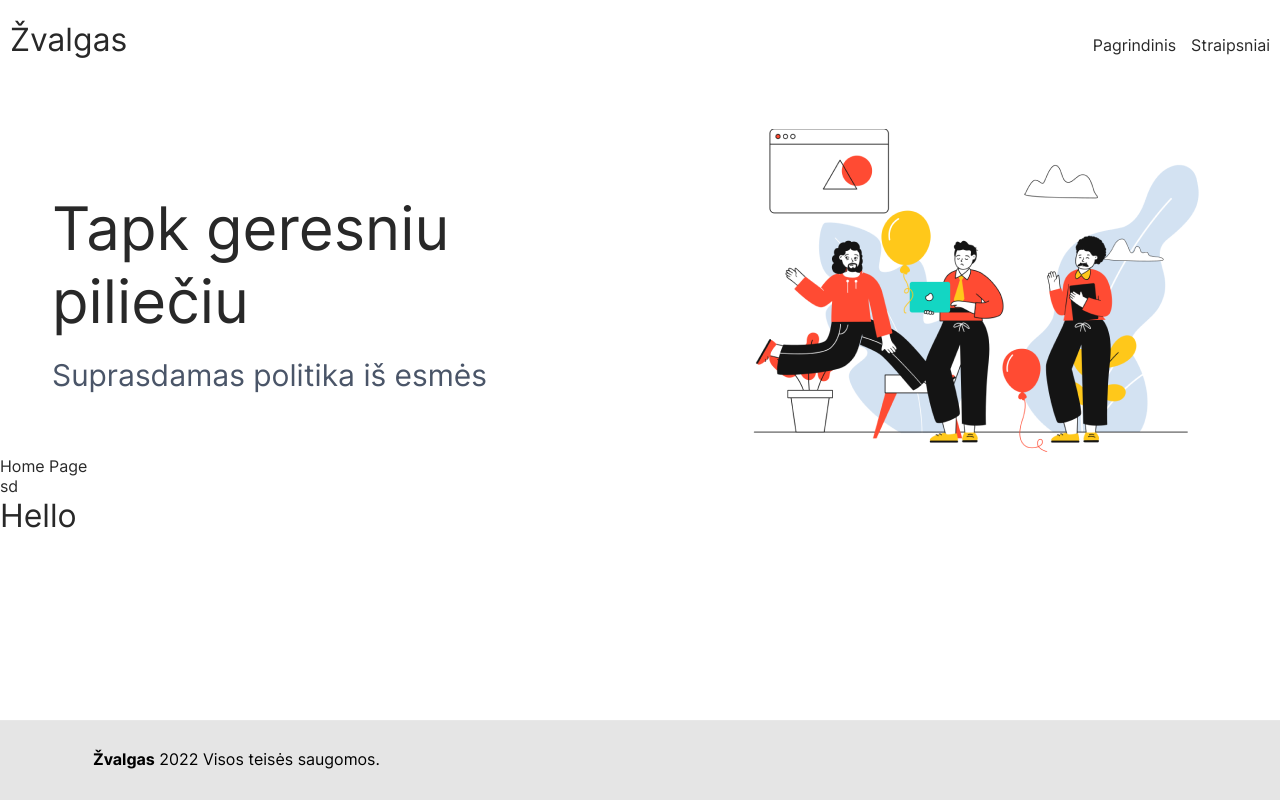
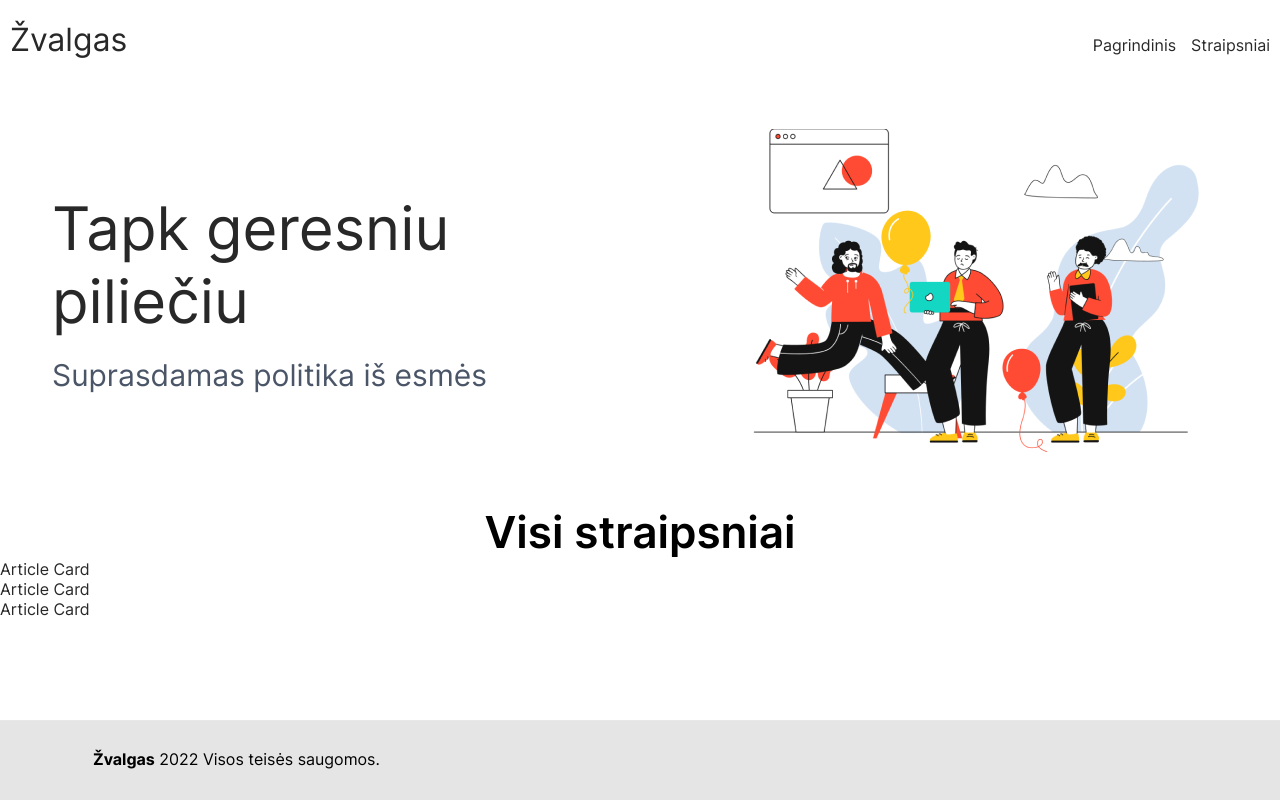
Before and after one commit to ArnasDickus/zvalgas, a Next.js app: page / in a window 1280 px wide. Built offline with nearby package versions, Linux system fonts and the light colour scheme.

Commit message:
#8-create-blog

```diff
--- a/src/components/home-page.tsx
+++ b/src/components/home-page.tsx
@@ -1,14 +1,44 @@
+import { articlesData } from '@constants/articles';
 import React from 'react'
+import styled from 'styled-components';
+import { ArticleCard } from './utils/cards/article-card';
+
+
 
 
 const HomePage = () => {
   return (
-    <div>
-      <p>Home Page</p>
-      <p>sd</p>
-      <h1>Hello</h1>
-    </div>
+    <ContainerHome>
+      <h3 className="home_title">Visi straipsniai</h3>
+      <div className="articles_container">
+        {
+          articlesData?.map(article => {
+            return (
+              <div key={article?.id}>
+                <ArticleCard imgLink={article?.imageLink}/>
+              </div>
+            )
+          })
+        }
+      </div>
+    </ContainerHome>
   )
 }
 
 export default HomePage
+
+const ContainerHome = styled.div`
+  padding-top: 50px;
+  .home_title {
+    font-style: normal;
+    font-weight: 600;
+    font-size: 44px;
+    line-height: 53px;
+    text-align: center;
+    color: ${({ theme }) => theme.colors.black000 };
+  }
+
+  .articles_container {
+
+  }
+`;
--- a/src/components/layout/components/hero-section/hero-section.tsx
+++ b/src/components/layout/components/hero-section/hero-section.tsx
@@ -2,7 +2,7 @@ import React from 'react';
 import styled from 'styled-components';
 import Image from 'next/image'
 import HeroLayoutImage from '@public/images/layout/hero-layout.png'
-import { maxWidthBreakpoints, minWidthBreakpoints } from '@constants/breakpoints';
+import { maxWidthBreakpoints } from '@constants/breakpoints';
 
 const HeroSection = () => {
   return (
--- /dev/null
+++ b/src/components/utils/cards/article-card/article-card.tsx
@@ -0,0 +1,24 @@
+import React from 'react';
+import styled from 'styled-components';
+
+interface IArticleCard {
+    imgLink: string
+}
+
+const ArticleCard = (props: IArticleCard) => {
+  const { imgLink } = props;
+  return (
+    <ContainerArticleCard>
+      {/* {
+        imgLink ?
+      } */}
+      <p>Article Card</p>
+    </ContainerArticleCard>
+  )
+};
+
+export default ArticleCard;
+
+const ContainerArticleCard = styled.div`
+
+`;
--- /dev/null
+++ b/src/components/utils/cards/article-card/index.ts
@@ -0,0 +1,3 @@
+import ArticleCard from './article-card';
+
+export { ArticleCard };
--- /dev/null
+++ b/src/constants/articles.ts
@@ -0,0 +1,54 @@
+import React from "react";
+
+interface IArticlesData {
+    id: number;
+    authorName: string;
+    articleTitle: string;
+    articleDate: Date;
+    imageLink: string;
+    authorHtml: React.ReactNode;
+    articleCardData: {
+        name: string;
+        description: string;
+    },
+}
+
+
+export const articlesData: IArticlesData[] = [
+  {
+    id: 1,
+    authorName: 'Peter Jackson',
+    articleTitle: 'Why I like reading',
+    articleDate: new Date(),
+    imageLink: 'fdfdf',
+    authorHtml: `<div>Hello world this is my name</div>`,
+    articleCardData: {
+      name: 'Hello',
+      description: 'very good article'
+    }
+  },
+  {
+    id: 2,
+    authorName: 'Peter Jackson',
+    articleTitle: 'Why I like reading',
+    articleDate: new Date(),
+    imageLink: 'fdfdf',
+    authorHtml: `<div>Hello world this is my name</div>`,
+    articleCardData: {
+      name: 'Hello',
+      description: 'very good article'
+    }
+  },
+  {
+    id: 3,
+    authorName: 'Peter Jackson',
+    articleTitle: 'Why I like reading',
+    articleDate: new Date(),
+    imageLink: 'fdfdf',
+    authorHtml: `<div>Hello world this is my name</div>`,
+    articleCardData: {
+      name: 'Hello',
+      description: 'very good article'
+    }
+  }
+]
```
